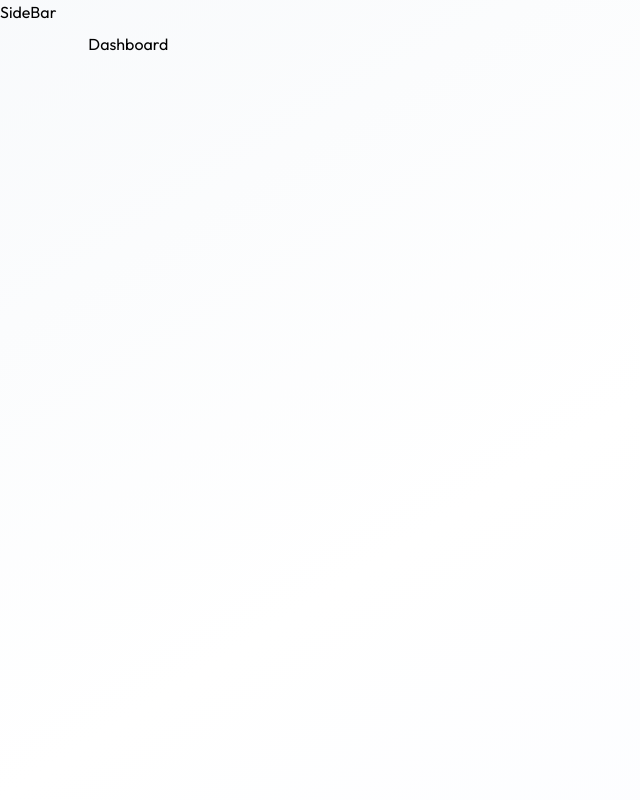
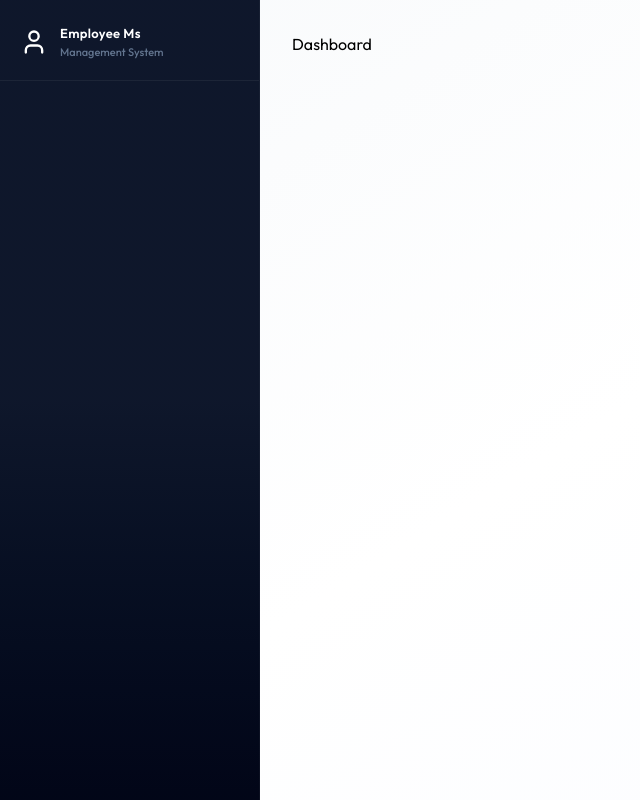
Before and after one commit to sheaf-hassan/employee_management_system, a React (Vite) app in the folder client/: page /dashboard in a window 1280 px wide. Shown: the whole page, without its empty margins (0-640 px from the left). Built offline with nearby package versions, Linux system fonts and the light colour scheme.

Commit message:
create brand header on sidebar

```diff
--- a/client/src/components/Sidebar.jsx
+++ b/client/src/components/Sidebar.jsx
@@ -1,40 +1,72 @@
 import { useEffect, useState } from "react";
-import { useLocation } from "react-router-dom"
+import { useLocation } from "react-router-dom";
 import { dummyProfileData } from "../assets/assets";
-import { MenuIcon } from "lucide-react";
+import { MenuIcon, UserIcon, XIcon } from "lucide-react";
 
 const Sidebar = () => {
+  const { pathname } = useLocation();
+  const [userName, setUserName] = useState("");
+  const [mobileOpen, setMobileOpen] = useState(false);
 
-    const { pathname } = useLocation();
-    const [userName, setUserName] = useState('');
-    const [mobileOpen, setMobileOpen] = useState(false)
-
-    useEffect(()=>{
-        setUserName(dummyProfileData.firstName + " " + dummyProfileData.lastName)
-    },[])
+  useEffect(() => {
+    setUserName(dummyProfileData.firstName + " " + dummyProfileData.lastName);
+  }, []);
 
   // Close mobile sidebar on route change
-    useEffect(()=>{
-        setMobileOpen(false)
-    },[pathname])
+  useEffect(() => {
+    setMobileOpen(false);
+  }, [pathname]);
 
   const sidebarContent = (
     <>
+      {/* Brand header */}
+      <div className="px-5 pt-6 pb-5 border-b border-white/6">
+        <div className="flex items-center justify-between">
+          <div className="flex items-center gap-3">
+            <UserIcon className="text-white size-7" />
+            <div>
+              <p className="font-semibold text-[13px] text-white tracking-wide">
+                Employee Ms
+              </p>
+              <p className="text-[11px] text-slate-500 font-medium">
+                Management System
+              </p>
+            </div>
+          </div>
+          {/* Close button on mobile */}
+          <button onClick={()=>setMobileOpen(false)} className="lg:hidden text-slate-400 hover:text-white p-1">
+            <XIcon size={20}/>
+          </button>
+        </div>
+      </div>
 
+      {/* User profile card */}
+
+      {/* Selection label */}
+
+      {/* Navigation list */}
+
+      {/* Logout */}
     </>
-    )
+  );
 
   return (
     <>
       {/* Mobile hamburger button */}
-        <button onClick={()=>setMobileOpen(true)}
-        className="lg:hidden fixed top-4 left-4 z-50 p-2 bg-slate-900 text-white rounded-lg shadow-lg border border-white/10">
-            <MenuIcon size={20}/>
+      <button
+        onClick={() => setMobileOpen(true)}
+        className="lg:hidden fixed top-4 left-4 z-50 p-2 bg-slate-900 text-white rounded-lg shadow-lg border border-white/10"
+      >
+        <MenuIcon size={20} />
       </button>
 
       {/* Mobile overlay */}
-        {mobileOpen && <div className="lg:hidden fixed inset-0 bg-black/60 backdrop-blur-sm z-40"
-        onClick={()=>setMobileOpen(false)}/>}
+      {mobileOpen && (
+        <div
+          className="lg:hidden fixed inset-0 bg-black/60 backdrop-blur-sm z-40"
+          onClick={() => setMobileOpen(false)}
+        />
+      )}
 
       {/* Sidebar - desktop */}
       <aside className="hidden lg:flex flex-col h-full w-65 bg-linear-to-b from-slate-900 via-slate-900 to-slate-950 text-white shrink-0 border-r border-white/4">
@@ -42,11 +74,13 @@ const Sidebar = () => {
       </aside>
 
       {/* Sidebar - mobile */}
-        <aside className={`lg:hidden fixed inset-y-0 left-0 w-72 bg-linear-to-b from-slate-900 via-slate-900 to-slate-950 text-white z-50 flex flex-col transform transition-transform duration-300 ${mobileOpen ? "translate-x-0" : "-translate-x-full"}`}>
+      <aside
+        className={`lg:hidden fixed inset-y-0 left-0 w-72 bg-linear-to-b from-slate-900 via-slate-900 to-slate-950 text-white z-50 flex flex-col transform transition-transform duration-300 ${mobileOpen ? "translate-x-0" : "-translate-x-full"}`}
+      >
         {sidebarContent}
       </aside>
     </>
-  )
-}
+  );
+};
 
-export default Sidebar
+export default Sidebar;
--- a/client/src/pages/Layout.jsx
+++ b/client/src/pages/Layout.jsx
@@ -1,9 +1,10 @@
 import { Outlet } from "react-router-dom"
+import Sidebar from "../components/Sidebar"
 
 const Layout = () => {
   return (
     <div className="flex h-screen bg-linear-to-br from-slate-50 via-white to-indigo-50/30">
-      <p>SideBar</p>
+      <Sidebar />
       <main className="flex-1 overflow-y-auto">
         <div className="p-4 pt-16 sm:p-6 sm:pt-6 lg:p-8 max-w-400 mx-auto">
           <Outlet />
```
Lines whose indentation alone changed are shown as unchanged.
